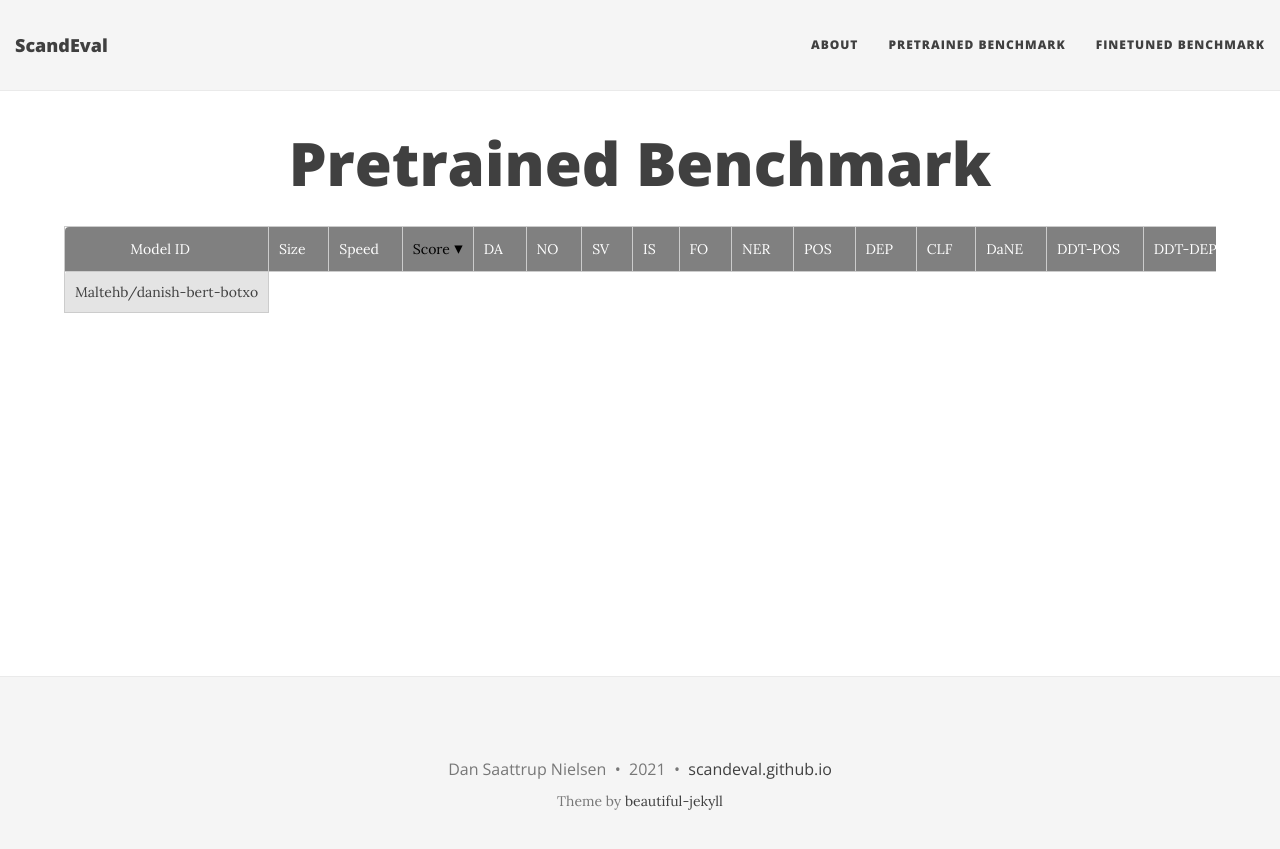
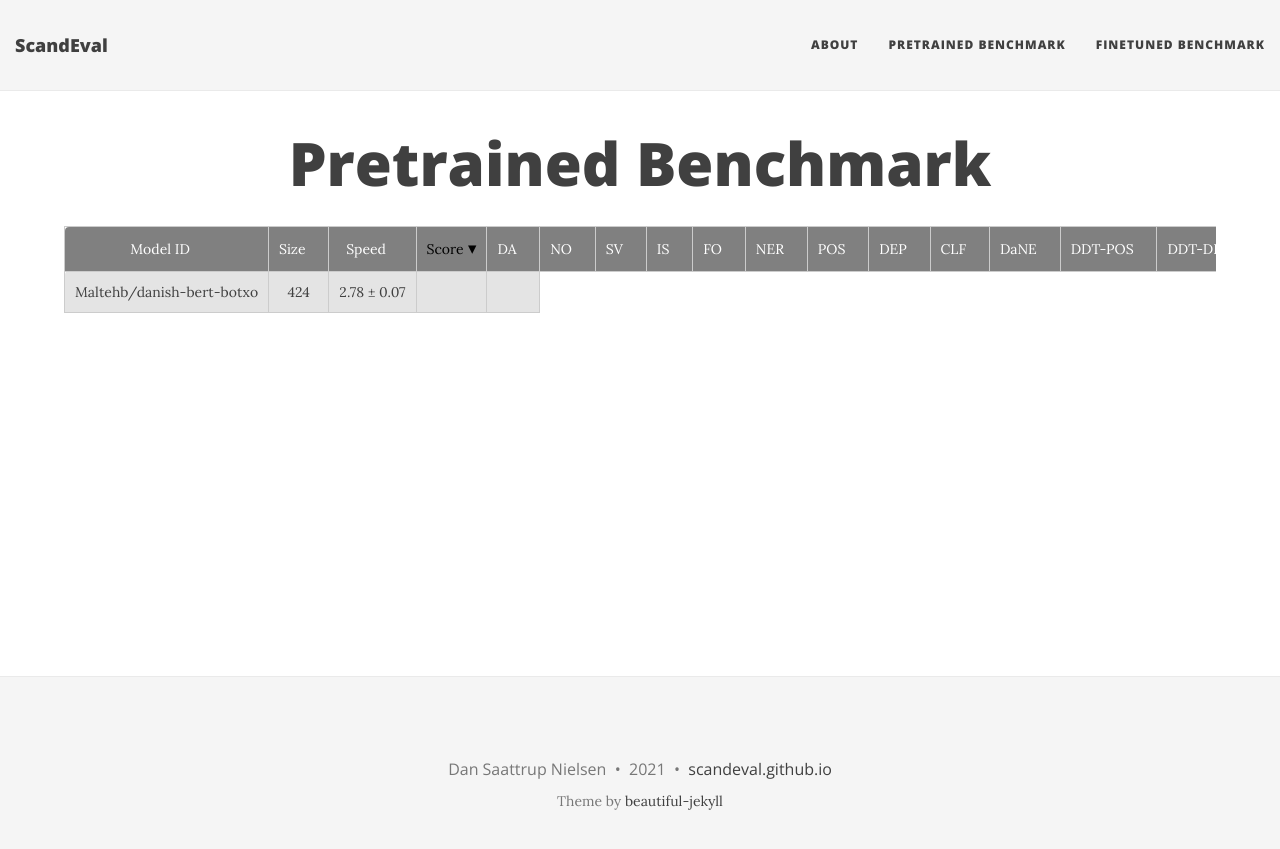
Before and after one commit to ScandEval/scandeval.github.io, a Jekyll site: the page built from pretrained.md, in a window 1280 px wide. Shown: the top 849 px of the page. Built offline with Jekyll 4.4.1, drawn with Linux system fonts in a browser that asks for light colours; nearby versions of some CDN libraries.

Commit message:
fix: Include more lines

```diff
--- a/pretrained.md
+++ b/pretrained.md
@@ -61,6 +61,10 @@ title: Pretrained Benchmark
  <tbody>
    <tr>
     <td>Maltehb/danish-bert-botxo</td> <!-- Model ID -->
+    <td class="size">424</td> <!-- Model size -->
+    <td class="speed">2.78 ± 0.07</td> <!-- Inference speed -->
+    <td class="score"></td> <!-- ScandEval score -->
+    <td class="da-score"></td> <!-- Danish score -->
    </tr>
  </tbody>
 </table>
```
